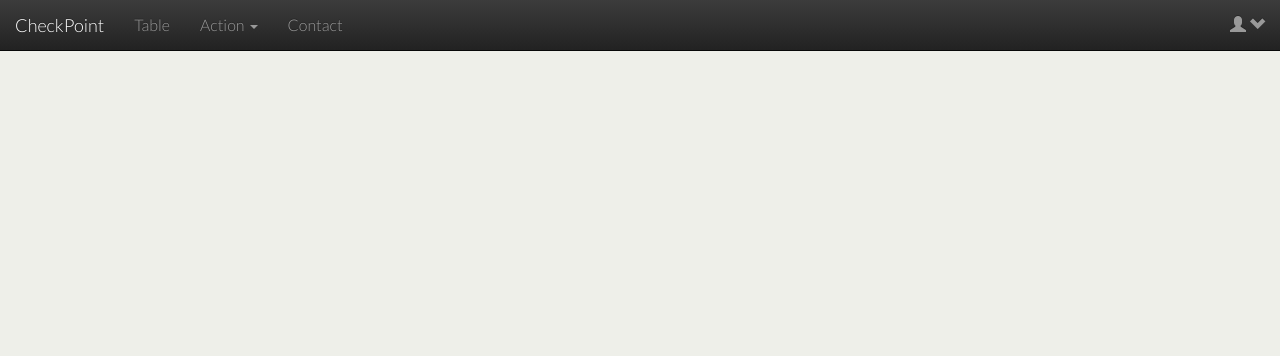
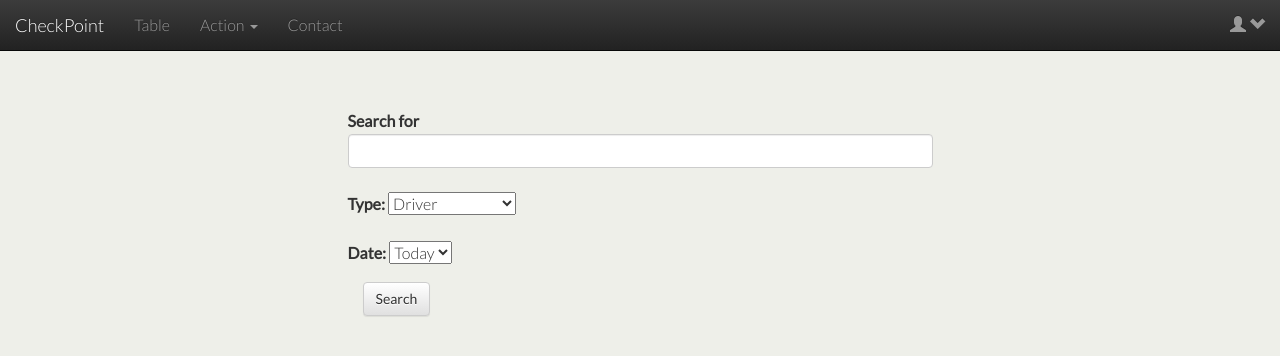
Before and after one commit to AntonNikulin/uni-cw-s6, a Django app: page /checkpoint/search in a window 1280 px wide. Shown: the top 356 px of the page. Run offline with Django 3.2, Linux system fonts and the light colour scheme; parts of the project's set-up code (start-up, migrations or seed data) failed here and were passed over; some libraries are stand-ins or nearby versions.

Commit message:
ScrLang + search page

```diff
--- a/ScrLang/UniScrLangKpp/Checkpoint/templates/Checkpoint/search_main.html
+++ b/ScrLang/UniScrLangKpp/Checkpoint/templates/Checkpoint/search_main.html
@@ -4,4 +4,34 @@
 
 {% block content %}
 
+    <div class="topPadding" xmlns="http://www.w3.org/1999/html">
+        <div class="container">
+            <div class="row">
+                <form method="post" class="form-horizontal col-md-6 col-md-offset-3" action="{% url 'search' %}">
+                    {% csrf_token %}
+                    <div class="form-group">
+                        <label for="search_for" class="control-label">Search for</label>
+                        <div class="controls ">
+                            <input class="textinput textInput form-control" id="search_for" name="search_for" type="text" />
+                        </div>
+                    </div>
+                    <div class="form-group">
+                        <label for="type" class="control-label">Type:</label>
+                        <select id="type" name="type">
+                            <option value="Driver">Driver</option>
+                            <option value="VehicleNumber">Vehicle number</option>
+                        </select>
+                    </div>
+                    <div class="form-group">
+                        <label for="userDate" class="control-label">Date:</label>
+                        <select id="userDate">
+                            <option value="1">Today</option>
+                            <option value="7">Week</option>
+                        </select>
+                    </div>
+                    <button type="submit" class="btn btn-default">Search</button>
+                </form>
+            </div>
+        </div>
+    </div>
 {% endblock %}
--- a/ScrLang/UniScrLangKpp/Checkpoint/views.py
+++ b/ScrLang/UniScrLangKpp/Checkpoint/views.py
@@ -48,6 +48,8 @@ def searchVehicle(request):
                                                          'count': count})
 
 def search(request):
+    if request.method == 'POST':
+        print request.POST['type']
     return render(request, 'Checkpoint/search_main.html')
 
 def statistics(request):
```
